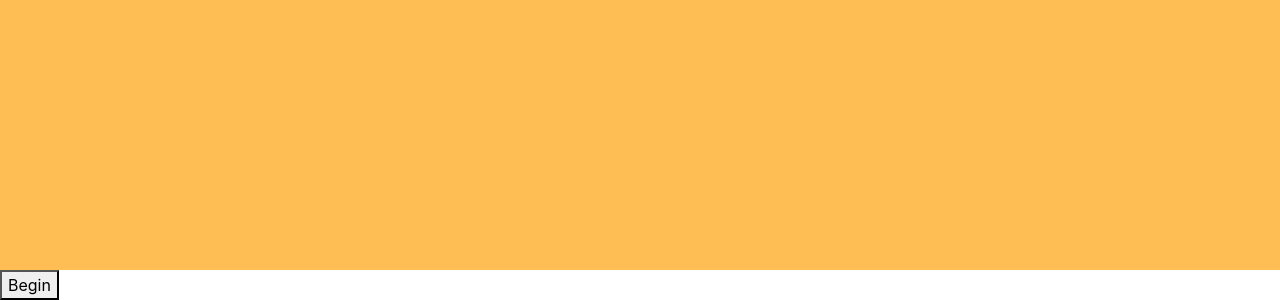
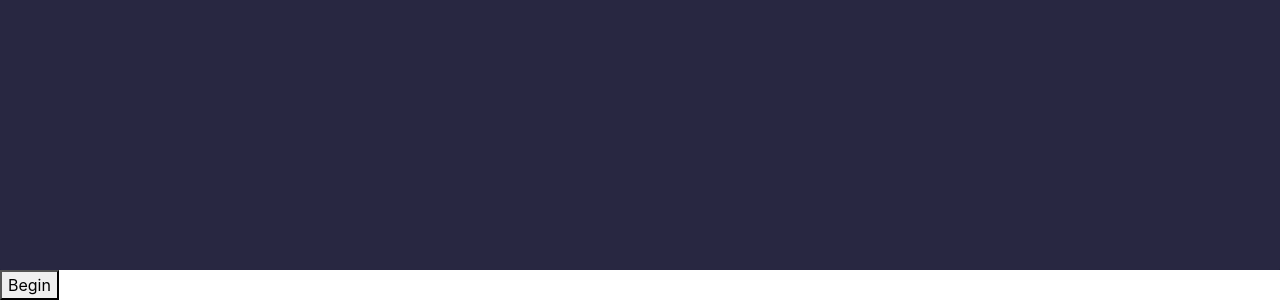
Before and after one commit to ezhang7423/personal-website, a website with bundled scripts: page index.html in a window 1280 px wide. Shown: the part 530-830 px from the top of the page. Built offline with nearby package versions, Linux system fonts and the light colour scheme; a web font is replaced by a local one.

Commit message:
add colors

```diff
--- a/css/resume.css
+++ b/css/resume.css
@@ -1,9 +1,6 @@
 
 body {
   opacity: 0;
-  font-family: 'Muli', -apple-system, BlinkMacSystemFont, 'Segoe UI', Roboto, 'Helvetica Neue', Arial, sans-serif, 'Apple Color Emoji', 'Segoe UI Emoji', 'Segoe UI Symbol', 'Noto Color Emoji';
-  padding-top: 54px;
-  color: #868e96;
 }
 
 @media (min-width: 992px) {
@@ -16,7 +13,6 @@ body {
 body.loaded {
   opacity: 1;
   font-family: 'Muli', -apple-system, BlinkMacSystemFont, 'Segoe UI', Roboto, 'Helvetica Neue', Arial, sans-serif, 'Apple Color Emoji', 'Segoe UI Emoji', 'Segoe UI Symbol', 'Noto Color Emoji';
-  padding-top: 54px;
   color: #868e96;
 }
 
--- a/js/resume.js
+++ b/js/resume.js
@@ -57,12 +57,12 @@ function showTab(n) {
 
 
 function openMain(){
-  console.log('yes')
   const body = document.querySelector("#page-top")
   const mq = window.matchMedia( "(min-width: 992px)" );
   if (mq.matches){
         body.style["padding-left"] = "17rem";
   }
+  else body.style["padding-top"] = "54px"
   showTab(0)
 }
 //make canvas work
@@ -70,12 +70,12 @@ var c = document.getElementsByClassName("intro")[0];
 var ctx = c.getContext("2d");
 var cH;
 var cW;
-var bgColor = "#FF6138";
+var bgColor = "#000";
 var animations = [];
 var circles = [];
 
 var colorPicker = (function() {
-  var colors = ["#FF6138", "#FFBE53", "#2980B9", "#282741"];
+  var colors = ["#000", "#282741"];
   var index = 0;
   function next() {
     index = index++ < colors.length-1 ? index : 0;
@@ -105,7 +105,17 @@ function addClickListeners() {
   document.addEventListener("touchstart", handleEvent);
   document.addEventListener("mousedown", handleEvent);
 };
-
+function getRandomInt(min, max) {
+  min = Math.ceil(min);
+  max = Math.floor(max);
+  return Math.floor(Math.random() * (max - min)) + min; //The maximum is exclusive and the minimum is inclusive
+}
+function getRndColor() {
+   var r = getRandomInt(244, 255),
+        g = getRandomInt(122, 255),
+        b = getRandomInt(122, 255)
+    return 'rgb(' + r + ',' + g + ',' + b + ')';
+}
 function handleEvent(e) {
     if (e.touches) {
       e.preventDefault();
@@ -126,7 +136,7 @@ function handleEvent(e) {
     var fillAnimation = anime({
       targets: pageFill,
       r: targetR,
-      duration:  Math.max(targetR / 2 , minCoverDuration ),
+      duration:  Math.max(targetR / 2 , minCoverDuration )+1500,
       easing: "easeOutQuart",
       complete: function(){
         bgColor = pageFill.fill;
@@ -159,8 +169,8 @@ function handleEvent(e) {
       var particle = new Circle({
         x: e.pageX,
         y: e.pageY,
-        fill: currentColor,
-        r: anime.random(24, 48)
+        fill: getRndColor(),
+        r: anime.random(12, 24)
       })
       particles.push(particle);
     }
@@ -174,11 +184,12 @@ function handleEvent(e) {
       },
       r: 0,
       easing: "easeOutExpo",
-      duration: anime.random(1000,1300),
+      duration: anime.random(2500,3800),
       complete: removeAnimation
     });
     animations.push(fillAnimation, rippleAnimation, particlesAnimation);
 }
+
 
 function extend(a, b){
   for(var key in b) {
@@ -233,23 +244,15 @@ var resizeCanvas = function() {
 
 (function init() {
   resizeCanvas();
-  if (window.CP) {
-    // CodePen's loop detection was causin' problems
-    // and I have no idea why, so...
-    window.CP.PenTimer.MAX_TIME_IN_LOOP_WO_EXIT = 6000;
-  }
   window.addEventListener("resize", resizeCanvas);
   addClickListeners();
-  if (!!window.location.pathname.match(/fullcpgrid/)) {
-    startFauxClicking();
-  }
   handleInactiveUser();
 })();
 
 function handleInactiveUser() {
   var inactive = setTimeout(function(){
     fauxClick(cW/2, cH/2);
-  }, 2000);
+  }, 6000);
 
   function clearInactiveTimeout() {
     clearTimeout(inactive);
@@ -261,13 +264,6 @@ function handleInactiveUser() {
   document.addEventListener("touchstart", clearInactiveTimeout);
 }
 
-function startFauxClicking() {
-  setTimeout(function(){
-    fauxClick(anime.random( cW * .2, cW * .8), anime.random(cH * .2, cH * .8));
-    startFauxClicking();
-  }, anime.random(200, 900));
-}
-
 function fauxClick(x, y) {
   var fauxClick = new Event("mousedown");
   fauxClick.pageX = x;
```
